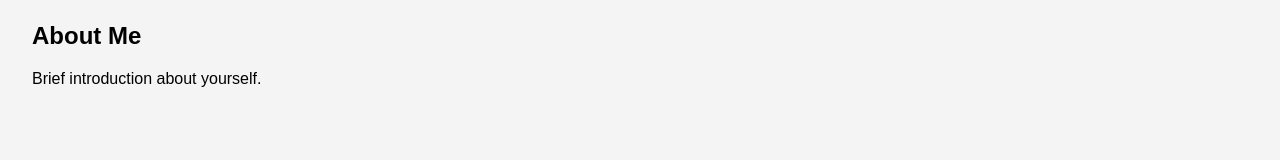
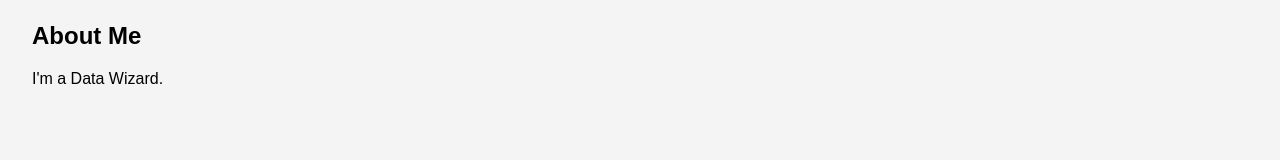
Before and after one commit to puppalasaisrikar/puppalasaisrikar.github.io, a plain HTML site: page index.html in a window 1280 px wide. Shown: the part 181-341 px from the top of the page. Drawn offline with Linux system fonts and the light colour scheme.

Commit message:
index.html

```diff
--- a/index.html
+++ b/index.html
@@ -14,7 +14,7 @@
 
     <section id="about">
         <h2>About Me</h2>
-        <p>Brief introduction about yourself.</p>
+        <p>I'm a Data Wizard.</p>
     </section>
 
     <section id="projects">
```
